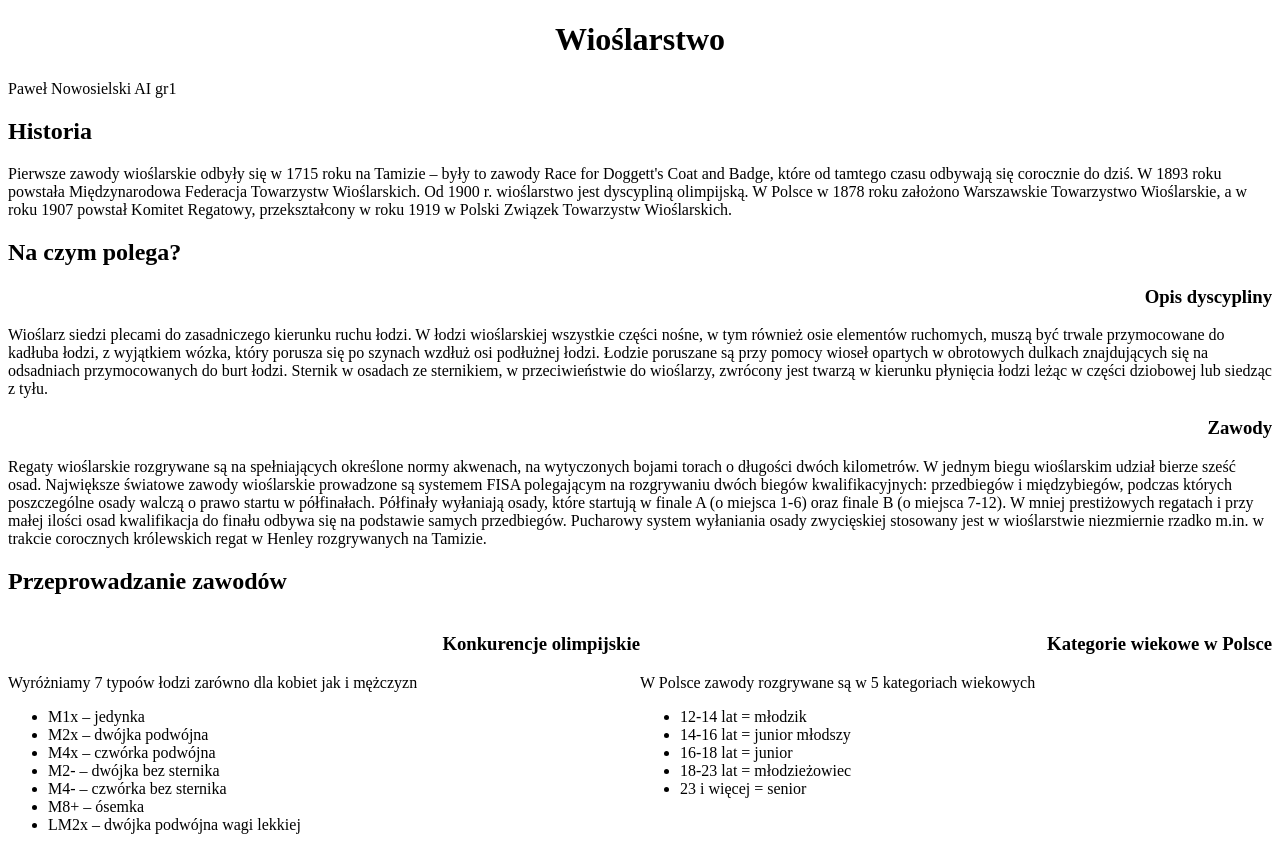
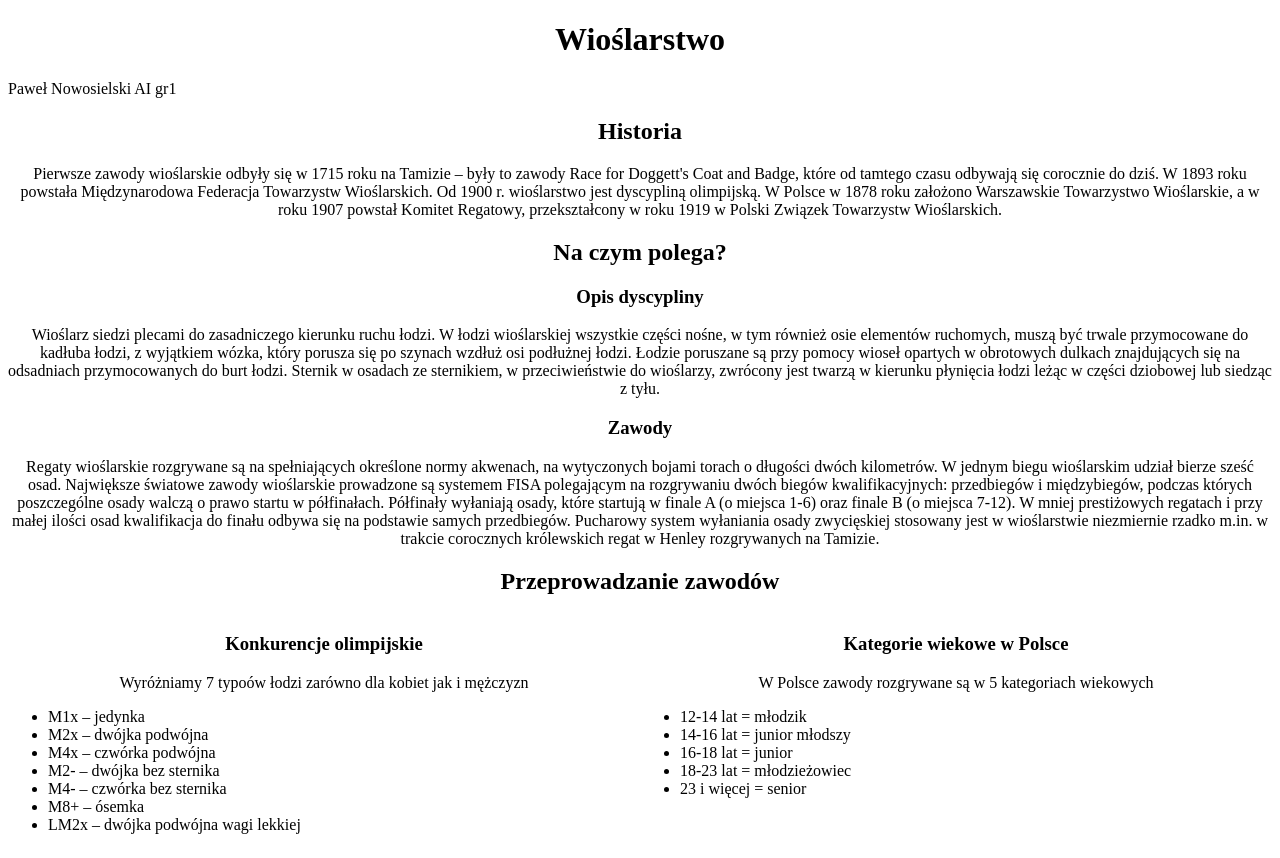
Before and after one commit to Ishija/pnowosielski, a PHP site: page /strona.html in a window 1280 px wide. Run offline with PHP 8.4, Linux system fonts and the light colour scheme.

Commit message:
update styl1

```diff
--- a/ai-labA/styl1.css
+++ b/ai-labA/styl1.css
@@ -2,10 +2,16 @@ h1{
     text-align: center;
 }
 h2 {
-    text-align: left;
+    text-align: center;
 }
 h3 {
-    text-align: right;
+    text-align: center;
+}
+p{
+    text-align: center;
+}
+.history{
+    displa
 }
 .regatta{
     display: flex;
```
